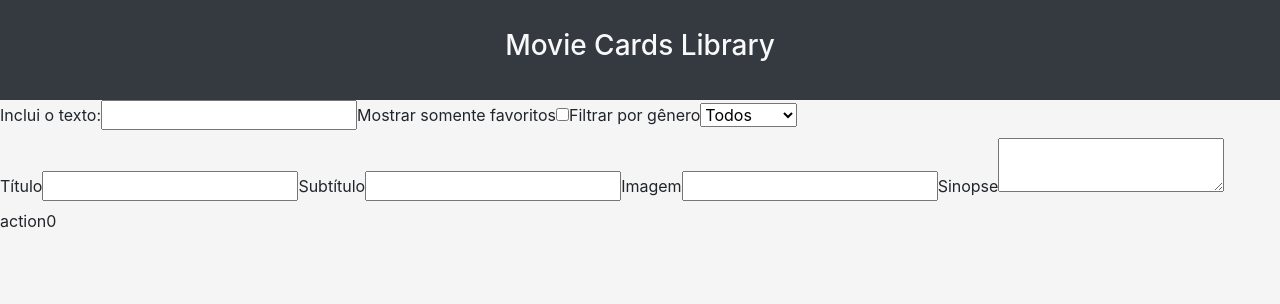
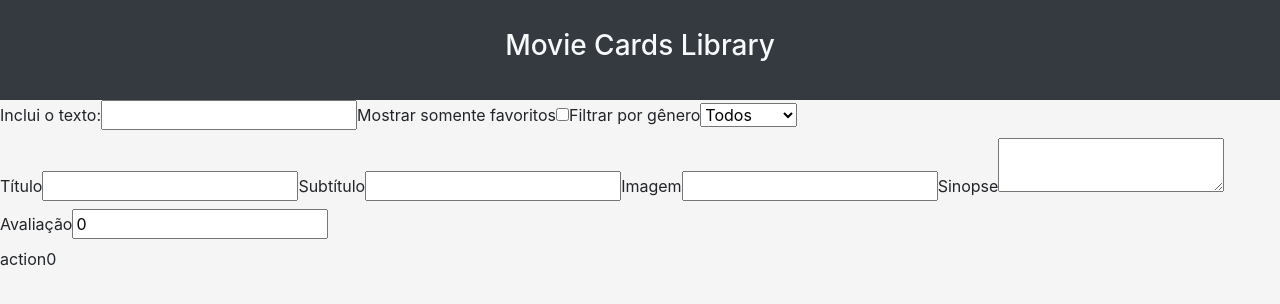
Before and after one commit to thosijulio/trybe-projects, a React (Create React App) app in the folder 2.FRONT-END/12.3-MOVIE-CARDS-LIBRARY-STATEFUL/: page / in a window 1280 px wide. Shown: the top 304 px of the page. Built offline with nearby package versions, Linux system fonts and the light colour scheme.

Commit message:
resolucao exercicio 12

```diff
--- a/2.FRONT-END/12.3-MOVIE-CARDS-LIBRARY-STATEFUL/src/components/AddMovie.jsx
+++ b/2.FRONT-END/12.3-MOVIE-CARDS-LIBRARY-STATEFUL/src/components/AddMovie.jsx
@@ -61,6 +61,7 @@ class AddMovie extends React.Component {
         { this.renderForm('subtitle', 'text', 'Subtítulo', subtitle)}
         { this.renderForm('image', 'text', 'Imagem', imagePath)}
         { this.renderForm('storyline', 'textarea', 'Sinopse', storyline)}
+        { this.renderForm('rating', 'number', 'Avaliação', rating)}
         <p>{ genre + rating + storyline }</p>
       </form>
     );
```
